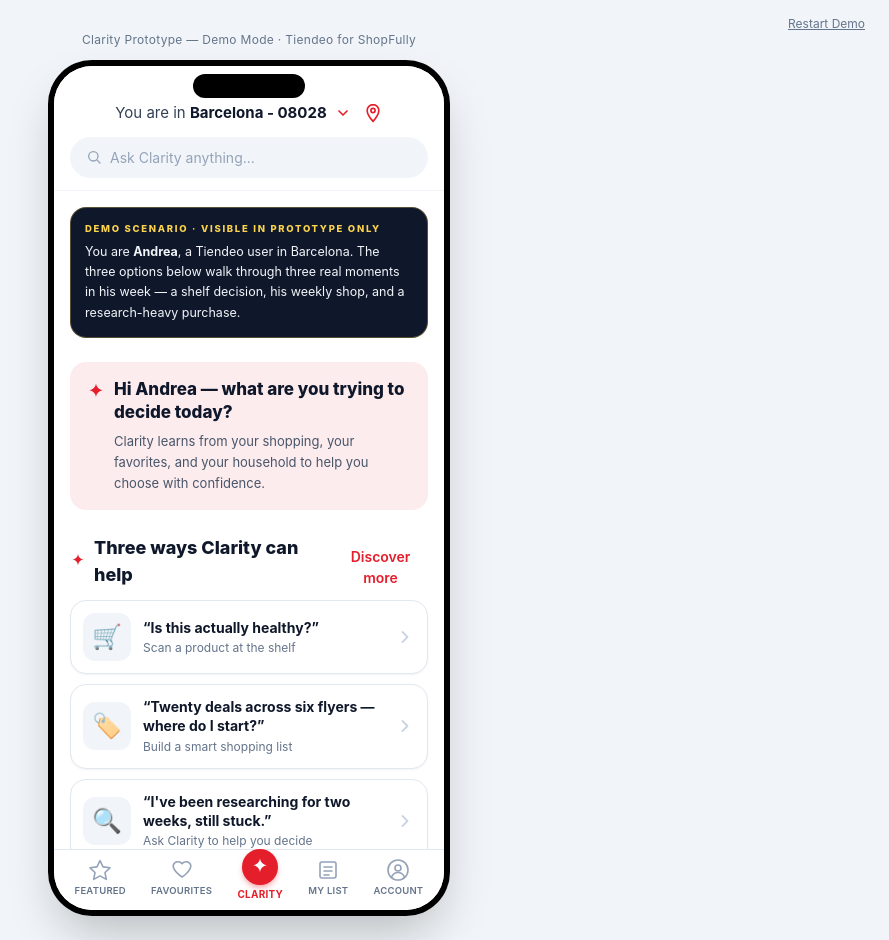
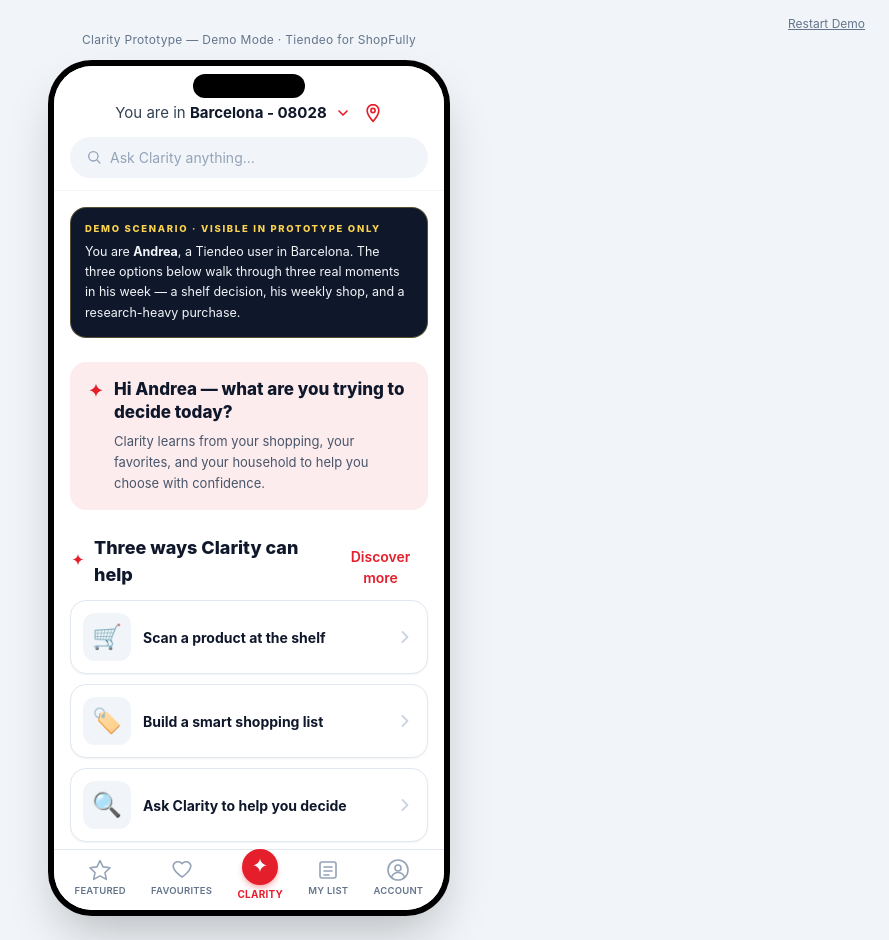
Before and after one commit to ankitmundada/clarity-demo-prototype, a React (Vite) app: page / in a window 1280 px wide. Shown: the whole page, without its empty margins (391-1280 px from the left). Built offline with nearby package versions, Linux system fonts and the light colour scheme.

Commit message:
Simplify pain cards to action-only labels

```diff
--- a/src/screens/DecideHome.jsx
+++ b/src/screens/DecideHome.jsx
@@ -30,22 +30,19 @@ export default function DecideHome({ onPick }) {
         <div className="space-y-2.5">
           <PainCard
             emoji="🛒"
-            headline={"“Is this actually healthy?”"}
-            sub="Scan a product at the shelf"
+            headline="Scan a product at the shelf"
             onClick={() => onPick("shelf")}
             testId="card-shelf"
           />
           <PainCard
             emoji="🏷️"
-            headline={"“Twenty deals across six flyers — where do I start?”"}
-            sub="Build a smart shopping list"
+            headline="Build a smart shopping list"
             onClick={() => onPick("weekly")}
             testId="card-weekly"
           />
           <PainCard
             emoji="🔍"
-            headline={"“I've been researching for two weeks, still stuck.”"}
-            sub="Ask Clarity to help you decide"
+            headline="Ask Clarity to help you decide"
             onClick={() => onPick("considered")}
             testId="card-considered"
           />
@@ -67,7 +64,7 @@ export default function DecideHome({ onPick }) {
   );
 }
 
-function PainCard({ emoji, headline, sub, onClick, testId }) {
+function PainCard({ emoji, headline, onClick, testId }) {
   return (
     <button
       onClick={onClick}
@@ -81,7 +78,6 @@ function PainCard({ emoji, headline, sub, onClick, testId }) {
         <p className="text-[14px] font-bold text-slate-900 leading-snug">
           {headline}
         </p>
-        <p className="text-[12px] text-slate-500 mt-0.5">{sub}</p>
       </div>
       <svg viewBox="0 0 24 24" className="w-5 h-5 text-slate-300 shrink-0" fill="none" stroke="currentColor" strokeWidth="2.2">
         <path d="M9 6l6 6-6 6" strokeLinecap="round" strokeLinejoin="round" />
```
